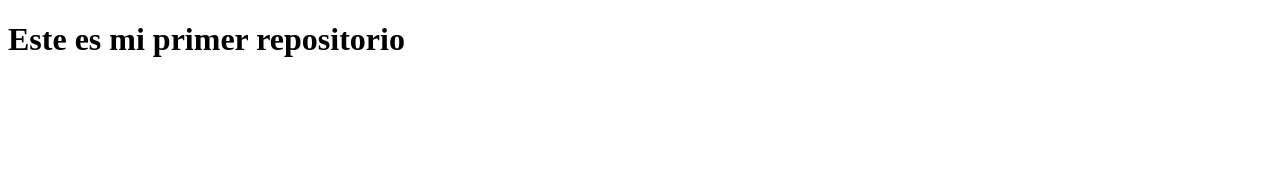
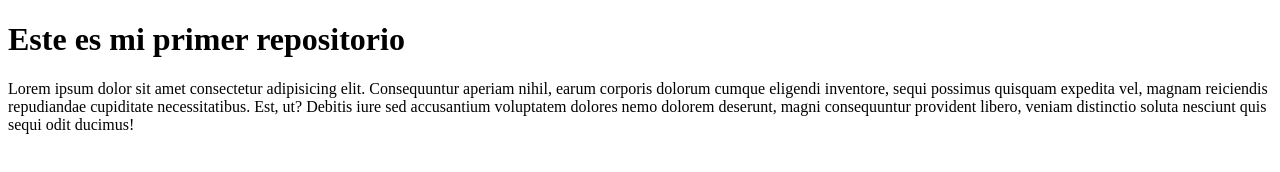
Before and after one commit to Marinjuan2027/miPrimerRepositorio, a plain HTML site: page index.html in a window 1280 px wide. Drawn offline with Linux system fonts and the light colour scheme.

Commit message:
Se agrego texto

```diff
--- a/index.html
+++ b/index.html
@@ -9,5 +9,12 @@
 <body>
     <h1>Este es mi primer repositorio</h1>
 
+
+    <section>
+        <p>
+            Lorem ipsum dolor sit amet consectetur adipisicing elit. Consequuntur aperiam nihil, earum corporis dolorum cumque eligendi inventore, sequi possimus quisquam expedita vel, magnam reiciendis repudiandae cupiditate necessitatibus. Est, ut? Debitis iure sed accusantium voluptatem dolores nemo dolorem deserunt, magni consequuntur provident libero, veniam distinctio soluta nesciunt quis sequi odit ducimus!
+        </p>
+    </section>
+
 </body>
 </html>
```
